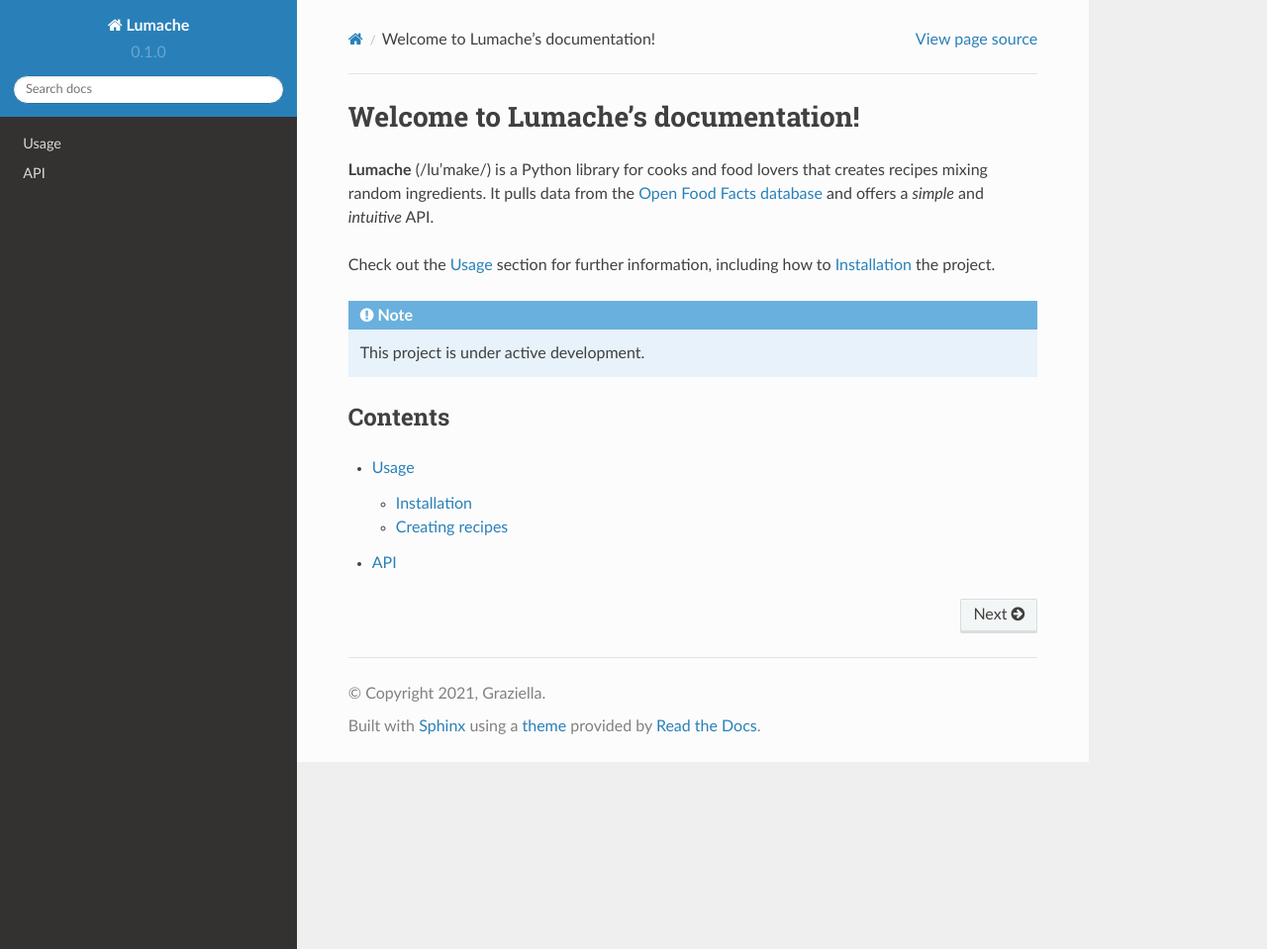
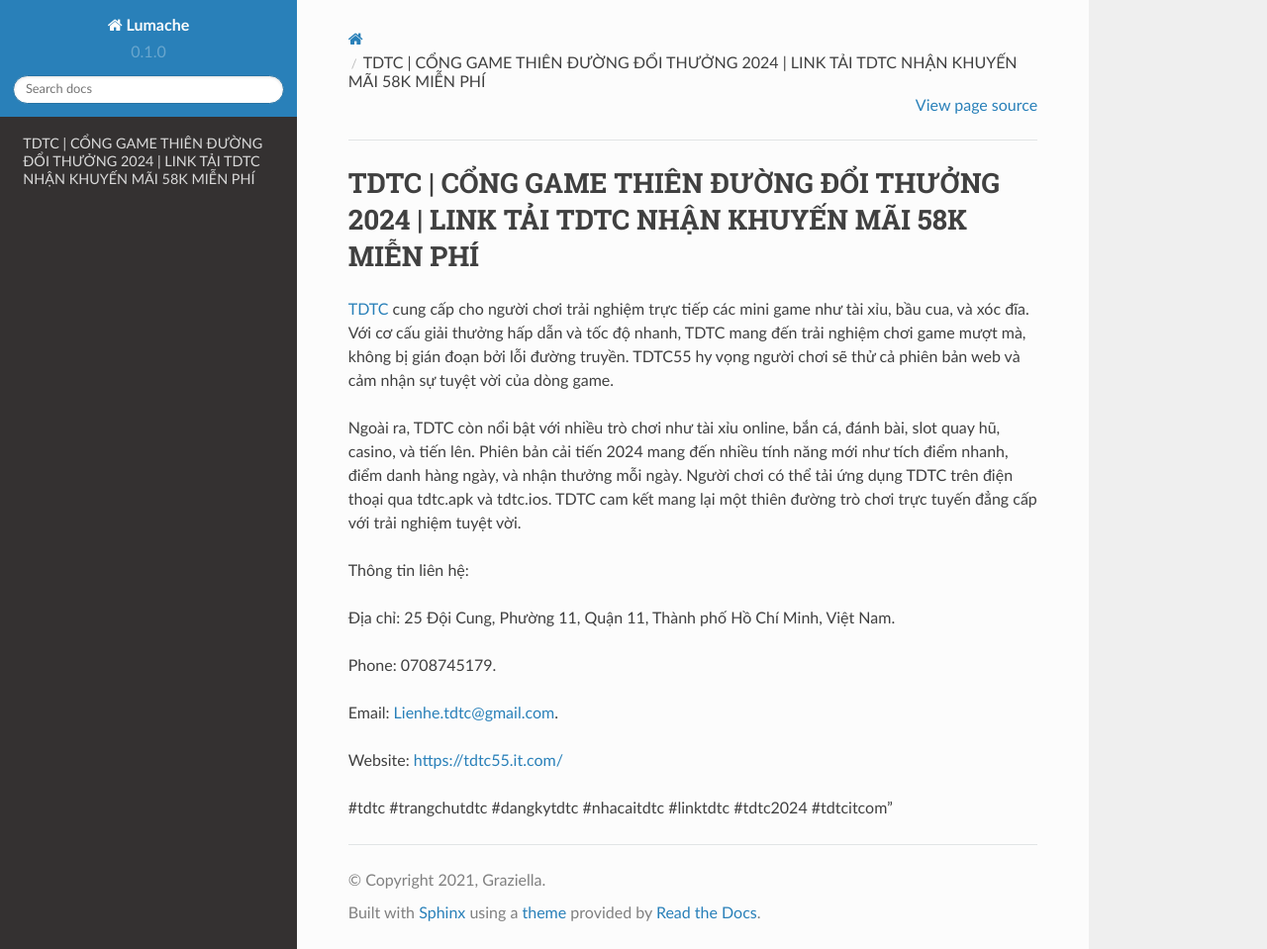
Before and after one commit to phamduyhong/tdtc55itcom, a Sphinx documentation site: the page built from docs/source/index.rst, in a window 1280 px wide and 959 px high. Shown: the whole window at 99% size. Built offline with Sphinx 7.4.7 and the Read the Docs theme 2.0.0, drawn with Linux system fonts in a browser that asks for light colours.

Commit message:
Update index.rst

```diff
--- a/docs/source/index.rst
+++ b/docs/source/index.rst
@@ -1,22 +1,18 @@
-Welcome to Lumache's documentation!
+TDTC | CỔNG GAME THIÊN ĐƯỜNG ĐỔI THƯỞNG 2024 | LINK TẢI TDTC NHẬN KHUYẾN MÃI 58K MIỄN PHÍ
 ===================================
 
-**Lumache** (/lu'make/) is a Python library for cooks and food lovers
-that creates recipes mixing random ingredients.
-It pulls data from the `Open Food Facts database <https://world.openfoodfacts.org/>`_
-and offers a *simple* and *intuitive* API.
+`TDTC <https://tdtc55.it.com/>`_ cung cấp cho người chơi trải nghiệm trực tiếp các mini game như tài xỉu, bầu cua, và xóc đĩa. Với cơ cấu giải thưởng hấp dẫn và tốc độ nhanh, TDTC mang đến trải nghiệm chơi game mượt mà, không bị gián đoạn bởi lỗi đường truyền. TDTC55 hy vọng người chơi sẽ thử cả phiên bản web và cảm nhận sự tuyệt vời của dòng game.
 
-Check out the :doc:`usage` section for further information, including
-how to :ref:`installation` the project.
+Ngoài ra, TDTC còn nổi bật với nhiều trò chơi như tài xỉu online, bắn cá, đánh bài, slot quay hũ, casino, và tiến lên. Phiên bản cải tiến 2024 mang đến nhiều tính năng mới như tích điểm nhanh, điểm danh hàng ngày, và nhận thưởng mỗi ngày. Người chơi có thể tải ứng dụng TDTC trên điện thoại qua tdtc.apk và tdtc.ios. TDTC cam kết mang lại một thiên đường trò chơi trực tuyến đẳng cấp với trải nghiệm tuyệt vời.
 
-.. note::
+Thông tin liên hệ:
 
-   This project is under active development.
+Địa chỉ: 25 Đội Cung, Phường 11, Quận 11, Thành phố Hồ Chí Minh, Việt Nam.
 
-Contents
---------
+Phone: 0708745179.
 
-.. toctree::
+Email: Lienhe.tdtc@gmail.com.
 
-   usage
-   api
+Website: https://tdtc55.it.com/
+
+#tdtc #trangchutdtc #dangkytdtc #nhacaitdtc #linktdtc #tdtc2024 #tdtcitcom"
```
